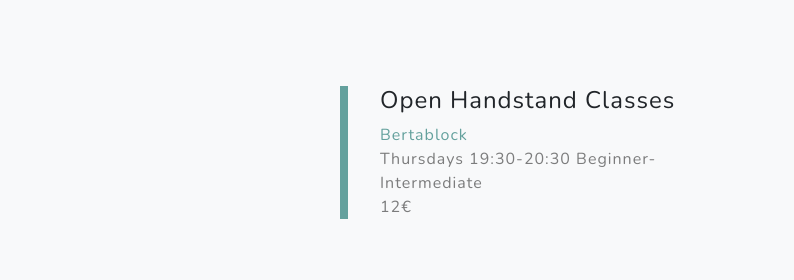
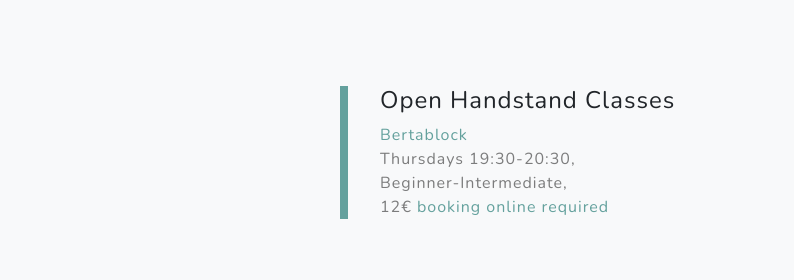
Before and after one commit to bellonet/ellabahry, a plain HTML site: page index.html in a window 1280 px wide. Shown: the part 1834-2114 px from the top of the page, 486-1280 px from the left. Drawn offline with nearby package versions, Linux system fonts and the light colour scheme.

Commit message:
handstand class berta details

```diff
--- a/index.html
+++ b/index.html
@@ -75,8 +75,9 @@
                         <div class="featured-text text-center text-lg-left">
                             <h4>Open Handstand Classes</h4>
                             <p class="text-black-50 mb-0"><a href="https://www.bertablock.de/kurse/schnupperkurse.html#!/e/59b2e8c87515b48e8e381d0bb41a4b51" target="_blank">Bertablock</a></p>
-                            <p class="text-black-50 mb-0">Thursdays 19:30-20:30 Beginner-Intermediate</p>
-                            <p class="text-black-50 mb-0">12&#x20AC;</p>
+                            <p class="text-black-50 mb-0">Thursdays 19:30-20:30,</p>
+                            <p class="text-black-50 mb-0">Beginner-Intermediate,</p>
+                            <p class="text-black-50 mb-0">12&#x20AC; <a href="https://www.bertablock.de/kurse/schnupperkurse.html#!/e/59b2e8c87515b48e8e381d0bb41a4b51" target="_blank">booking online required</a></p>
 
                         </div>
                     </div>
```
